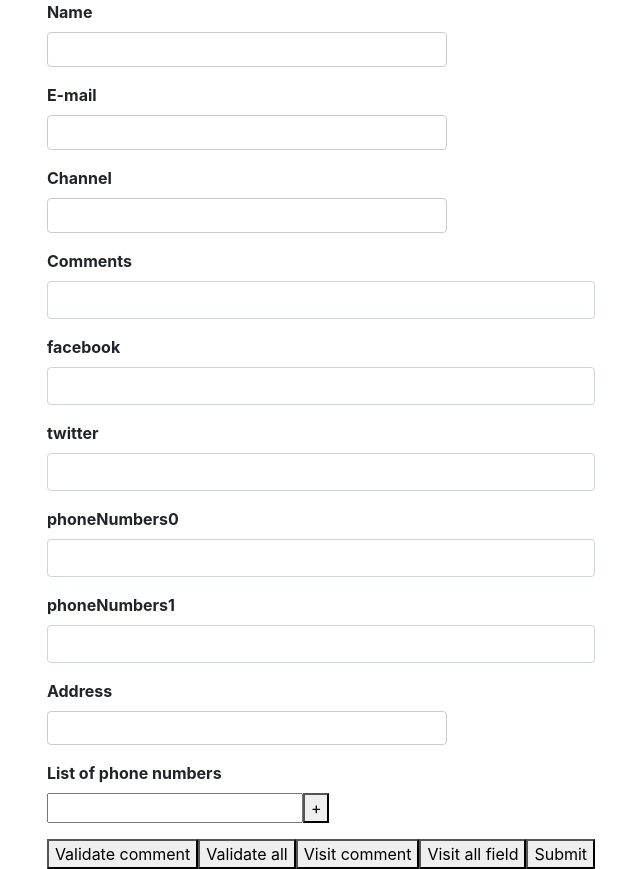
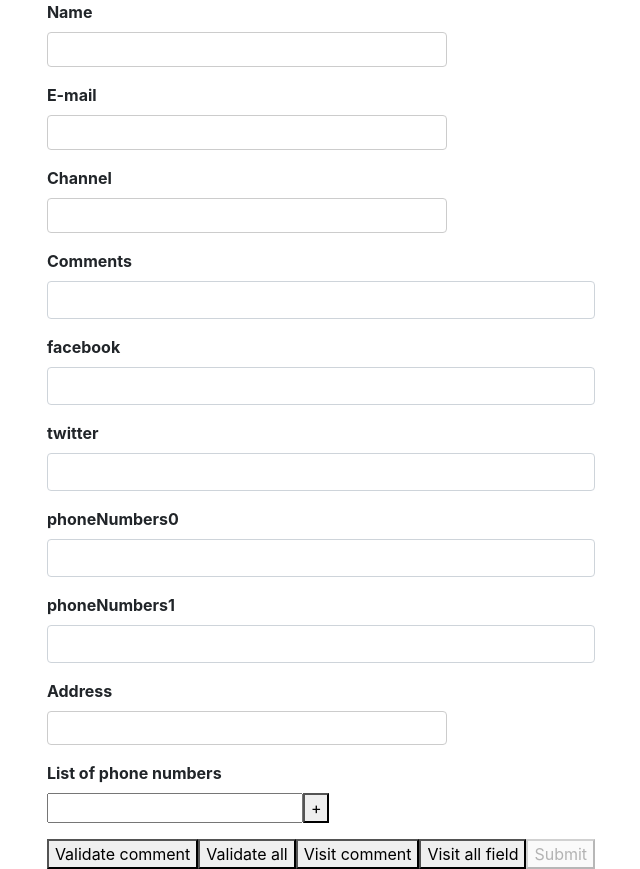
Before and after one commit to javix70/onlyformik, a React (Create React App) app: page / in a window 1280 px wide. Shown: the whole page, without its empty margins (319-959 px from the left). Built offline with nearby package versions, Linux system fonts and the light colour scheme.

Commit message:
validation submit disable, with validateOnMount and isValid also view dirty

```diff
--- a/src/components/Formulario.jsx
+++ b/src/components/Formulario.jsx
@@ -43,6 +43,7 @@ return (
     initialValues={initialValues}
     validationSchema={validationSchema}
     onSubmit={onSubmit}
+    // validateOnMount //Muestra los error de los field.
     // validateOnChange={false} //valida field con onchange
     // validateOnBlur={false} //valida los field con touch
   >
@@ -143,7 +144,7 @@ return (
                 (props) => {
                   // console.log("Render")
 
-                  const { field, form, meta } = props
+                  const { field, meta } = props
                   return <div>
                     <input type="text" id='address' {...field} />
                     {meta.touched && meta.error ? <div>{meta.error}</div> : null}
@@ -192,7 +193,8 @@ return (
             channel:true,
             comments:true
           })}>Visit all field</button>
-          <button type='submit'>Submit</button>
+          <button type='submit' disabled={!(formik.dirty && formik.isValid)}>Submit</button>
+          {/* formik.dirty retorna verdadero si el campo es distinto al initialValue */}
         </Form>
         )
       }
```
